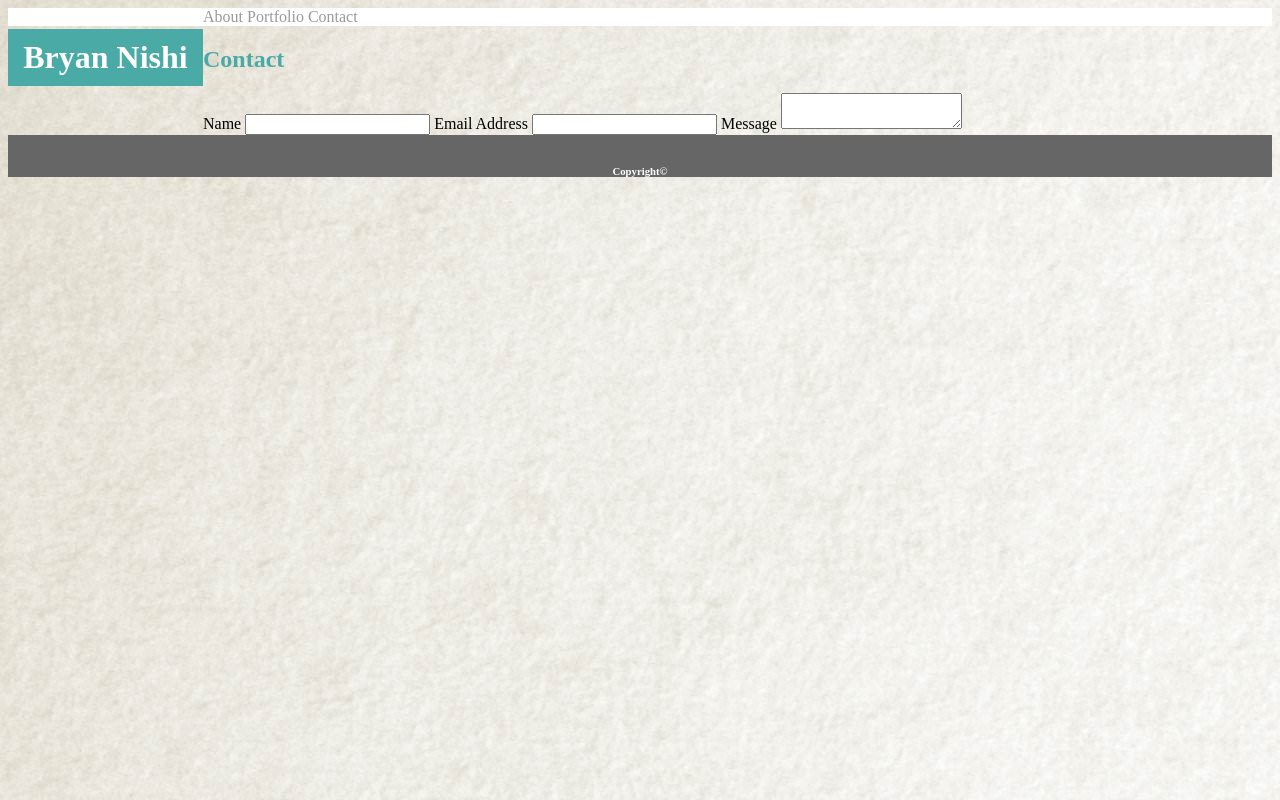
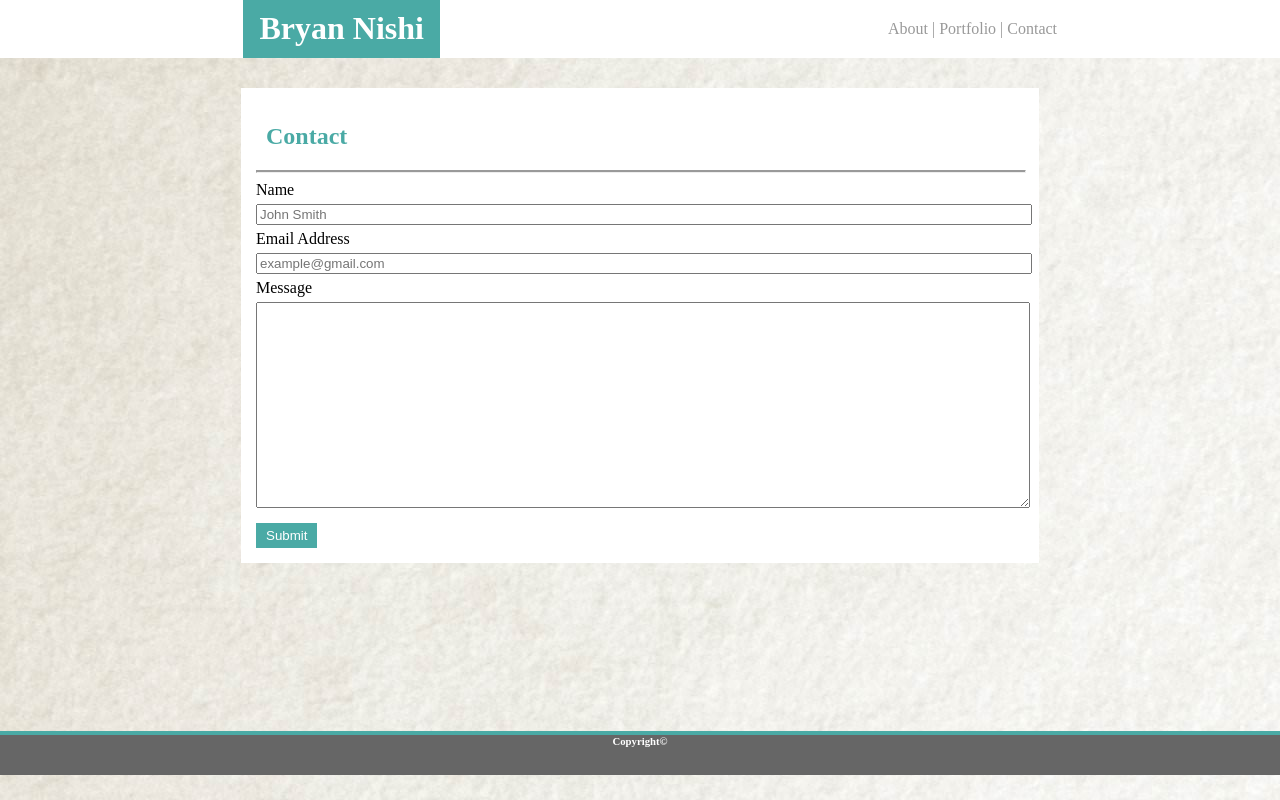
Before and after one commit to BryanNishi/Basic-Portfolio, a plain HTML site: page contact.html in a window 1280 px wide. Drawn offline with Linux system fonts and the light colour scheme.

Commit message:
footer fixed

```diff
--- a/assets/css/style.css
+++ b/assets/css/style.css
@@ -1,43 +1,97 @@
 h1 {
     background-color: #4aaaa5;
     color: white;
-    padding: 10px;
+    padding: 11px;
     width: 175px;
     text-align: center;
     float: left;
+    position: absolute;
+    top: -22px;
+    left: 19%;
+}
 
-}
-header{
+ header{
     background-color: white;
-}
-.nav{
-
     color: #999;
     padding: 20px;
-    text-align: right;
-    margin-top: -10px;
-    box-shadow: 3px #666;
 }
+
+
 a, a:visited {
     text-decoration: none;
     color: #999;
-    }
-body{
+    position: relative;
+    left: 70%;
+}
+
+html, body {
+    height: 100%;
+    margin: 0;
+}
+
+body    {
     background: url(../images/texture.jpg);
+    display: flex;
+    flex-direction: column;
+    justify-content: space-between;
 }
 .about{
     background-color: white;
-    width: 800px;
-    margin: 0 auto;
+    margin: auto;
+    width: 60%;
+    padding: 15px;
+    margin-top: 30px;
+}
+.contact{
+    background-color: white;
+    margin: auto;
+    width: 60%;
+    padding: 15px;
+    margin-top: 30px;
+}
+label{
+       display: block;
+       margin-bottom: 5px;
+       margin-top: 5px;
+}
+textarea{
+    display: block;
+    width: 100%;
+    height: 200px;
+}
+input{
+    display: block;
+    width: 100%;
+}
+button{
+    background-color: #4aaaa5;
+    color: white;
+    border: 0;
+    margin-top: 15px;
+    padding: 5px 10px 5px 10px;
+}
+hr {
+    background-color: #999;
+    width: 100%;
+    height: 1px;
 }
 h2 {
     color: #4aaaa5;
+    text-align: left;
+    margin-left: 10px;
+}
+img{
+    float:left;
+    padding: 10px;
+    }
 
-}
-
-footer{
+    .footer,
+    .push {
+        height: 40px;
+    }
+.footer  {
     background-color: #666;
     color: white;
     text-align: center;
-    padding-top: 5px;
-}
+    border-top: 4px solid #4aaaa5;
+   }
--- a/contact.html
+++ b/contact.html
@@ -3,27 +3,25 @@
     <head>
         <title>Bryan Nishi Portfolio</title>
             <link rel="stylesheet" type="text/css" href="assets/css/style.css"/>
+    </head>
+    <body>
             <header>
                     <h1>Bryan Nishi</h1>
-                <a href="index.html">About</a>
-                <a href="portfolio.html">Portfolio</a>
+
+                    <a href="index.html">About |</a>
+                    <a href="portfolio.html">Portfolio |</a>
                     <a href="contact.html">Contact</a>
             </header>
-    </head>
-<body id="contact">
+        <div class="contact">
             <h2>Contact</h2>
-    <form action="/submit-contact-info">
-        <label>Name</label>
-            <input type=text>
-        <label>Email Address</label>
-            <input type=text>
-        <label>Message</label>
-        <textarea>
-
-        </textarea>
+            <hr>
+                <form id="form1" action="/submit-contact-info">
+                    <label for="name">Name</label><input type="text" name="name" placeholder="John Smith">
+                    <label for="email">Email Address</label><input type=text name="email" placeholder="example@gmail.com">
+                    <label for="message">Message</label><textarea type="text" name="message"></textarea>
+                    <button type=Submit>Submit</button>
                 </form>
-    <footer>
-        <h6>Copyright©</h6>
-    </footer>
+        </div>
+            <h6 class="footer">Copyright©</h6>
         </body>
 </html>
```
Also changed, not shown: index.html (+10 -7 lines), portfolio.html (+9 -10 lines). Lines whose indentation alone changed are shown as unchanged.
